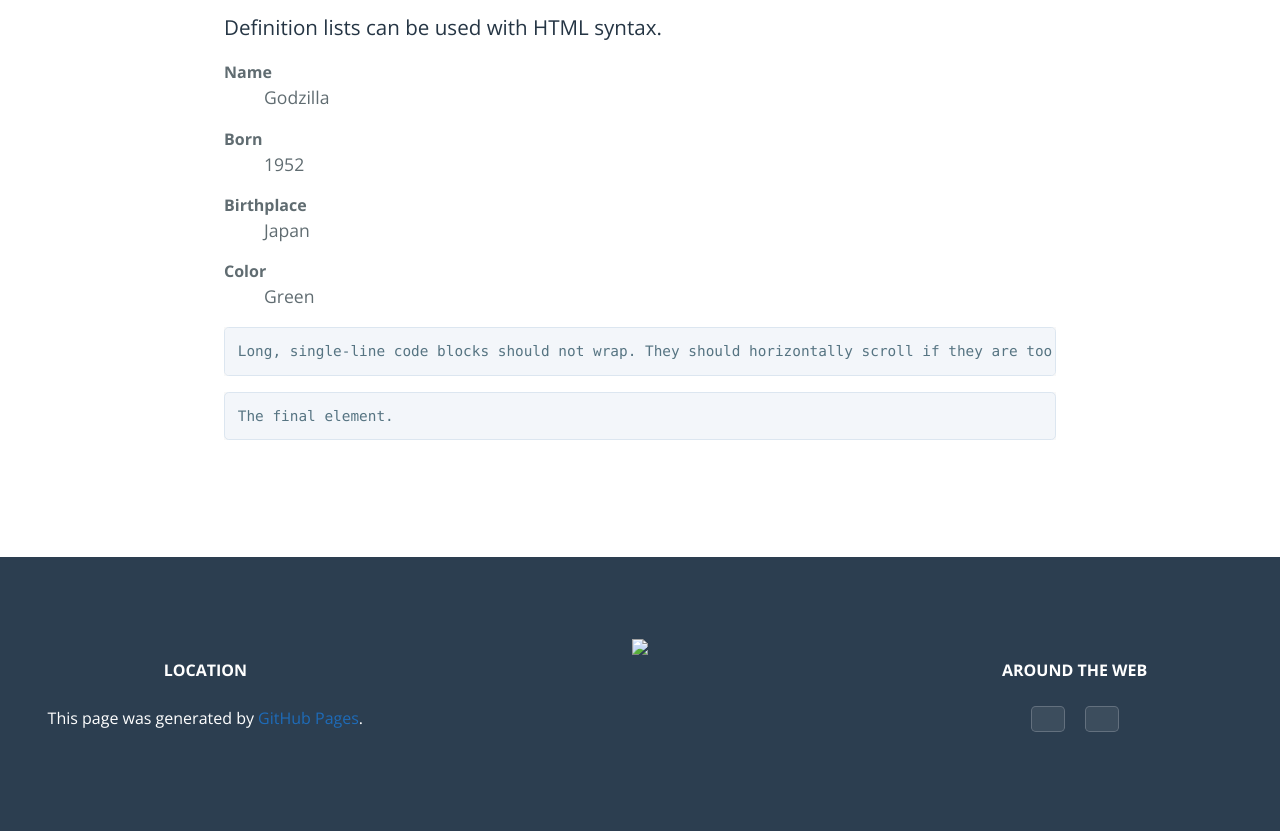
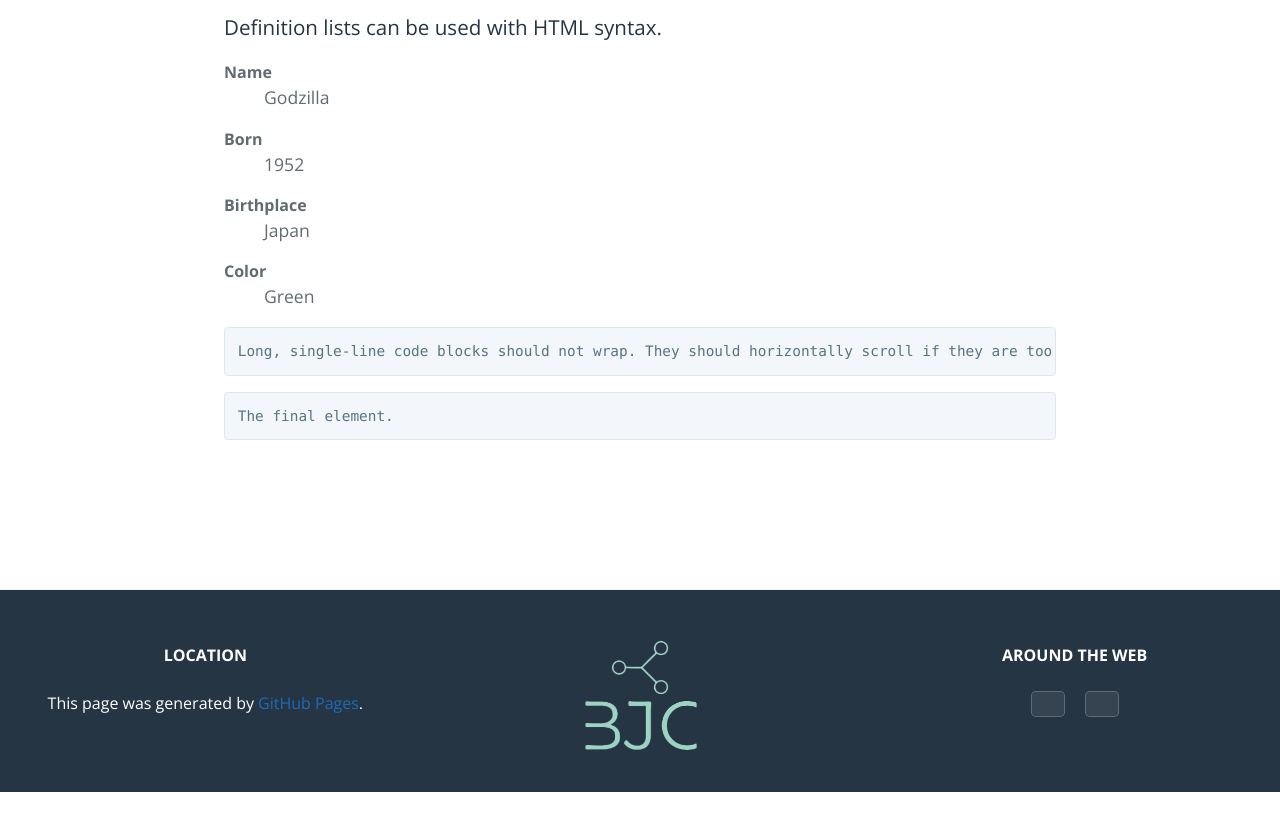
Before and after one commit to benjamin-j-cooper/benjamin-j-cooper.github.io, a Jekyll site: the page built from docs/index.md, in a window 1280 px wide and 1400 px high, scrolled down 3066 px. Shown: the part 566-1397 px from the top of the window. Built offline with Jekyll 4.4.1, drawn with Linux system fonts in a browser that asks for light colours; after the commit the page ends 4424 px from its top, so only the background shows below that.

Commit message:
trouble shooting footer

```diff
--- a/docs/_includes/footer.html
+++ b/docs/_includes/footer.html
@@ -22,7 +22,7 @@
         </div>
         <!-- Footer Logo-->
         <div class="col-lg-4 mb-5 mb-lg-0">
-            <img class="img-fluid" src="static/images/bjc-logo-nb.png"  style="width: 200px;"/>
+            <img class="img-fluid" src="assets/images/bjc-logo-nb.png"  style="width: 200px;"/>
         </div>
         <!-- Footer Social Icons-->
         <div class="col-lg-4 mb-5 mb-lg-0">
--- a/docs/_sass/jekyll-theme-cayman.scss
+++ b/docs/_sass/jekyll-theme-cayman.scss
@@ -632,18 +632,14 @@ a {
 *
 */
 
-.footer {
-  padding-top: 5rem;
-  padding-bottom: 5rem;
-  background-color: #2c3e50;
+.site-footer {
+  padding-top: 2rem;
+  margin-top: 2rem;
+  /*padding-bottom: 5rem;*/
+  border-top: solid 1px $hr-border-color;
+  background-color: #253544;
   color: #fff;
-}
-
-.site-footer {
-  padding-top: 5rem;
-  padding-bottom: 5rem;
-  background-color: #2c3e50;
-  color: #fff;
+  text-align: center;
   bottom: 0;
   width: 100%;
 
```
